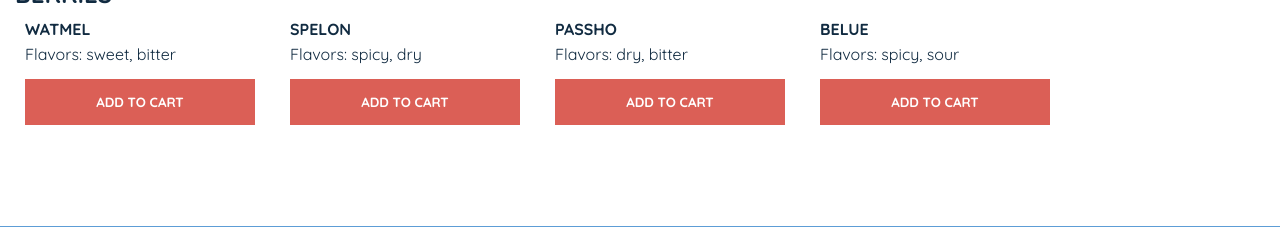
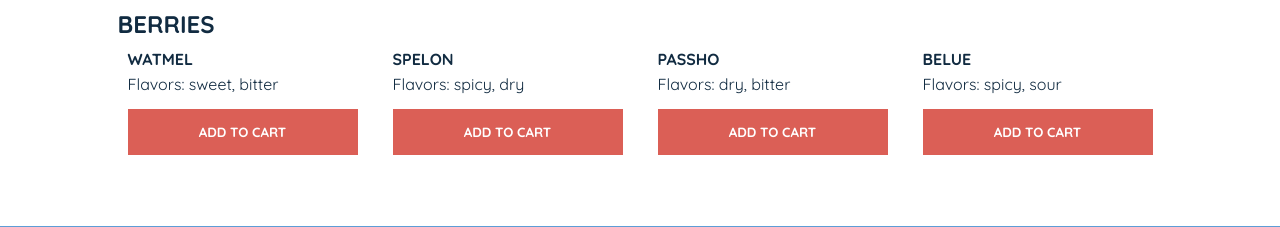
Before and after one commit to cjfranklin4/python-final-project, a Flask app: page /shop in a window 1280 px wide. Shown: the part 504-731 px from the top of the page. Run offline with Flask 3, Linux system fonts and the light colour scheme; data comes from the database, SQL or seed files in the repository.

Commit message:
updated styling more

```diff
--- a/static/style.css
+++ b/static/style.css
@@ -155,8 +155,8 @@ div.container-home a.btn{
 
 /* SHOP */
 .shop-container{
-    margin:0px 15px;
-    margin-bottom:15px;
+    margin:15px auto;
+    padding:0 15px;
 }
 
 .shop-container .row{
```
